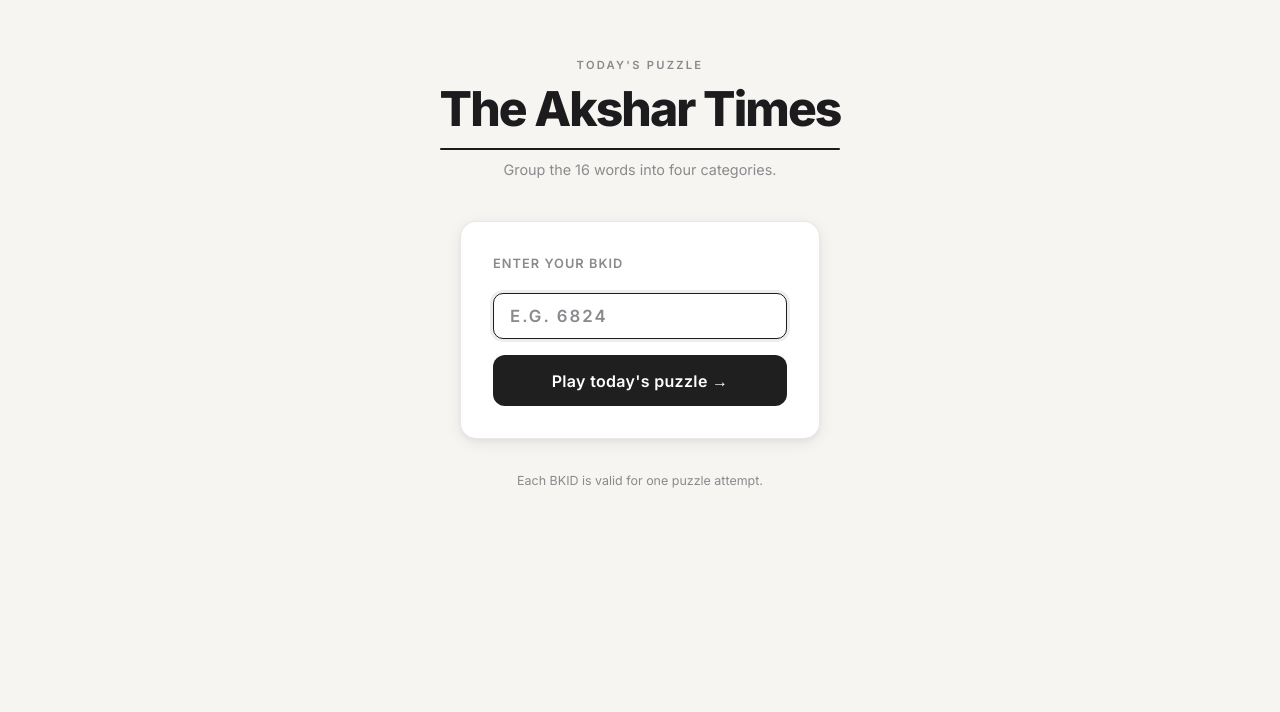
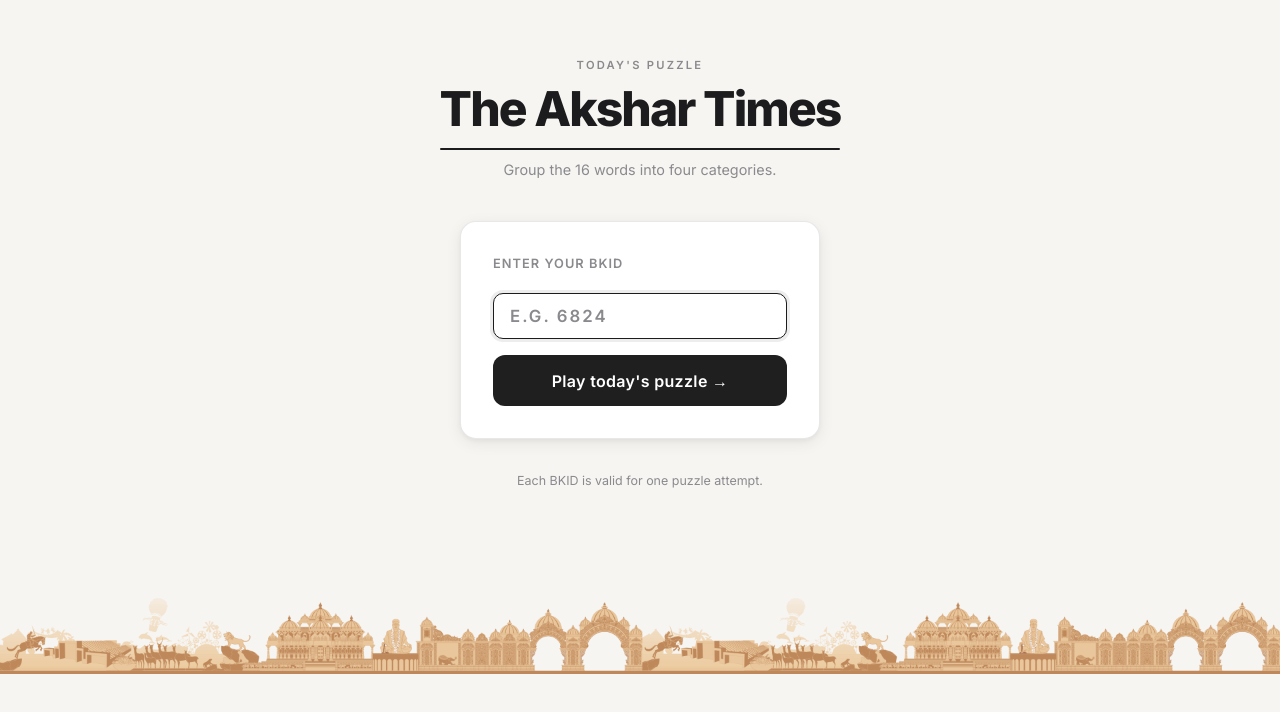
Before and after one commit to sharadrpatel/BKST_NYC, a Next.js app: page / in a window 1280 px wide. Shown: the part 126-838 px from the top of the page. Before the commit the page ends 800 px from the top, so only its background shows below. Built offline with nearby package versions, Linux system fonts and the light colour scheme; no server answers.

Commit message:
Added Design on Bottom

```diff
--- a/src/app/globals.css
+++ b/src/app/globals.css
@@ -340,3 +340,33 @@ button {
     padding: 0.5rem 0.25rem !important;
   }
 }
+
+/* ============================================================
+   Global shell
+   ============================================================ */
+
+.app-shell {
+  min-height: 100vh;
+  position: relative;
+  overflow-x: clip;
+  isolation: isolate;
+}
+
+.app-content {
+  position: relative;
+  z-index: 1;
+  padding-bottom: clamp(120px, 20vw, 260px);
+}
+
+.footer-background {
+  position: fixed;
+  inset-inline: 0;
+  bottom: 0;
+  height: clamp(120px, 20vw, 260px);
+  background-image: url('/footer_bg.png');
+  background-repeat: no-repeat;
+  background-position: center bottom;
+  background-size: 100% auto;
+  pointer-events: none;
+  z-index: 2;
+}
--- a/src/app/layout.tsx
+++ b/src/app/layout.tsx
@@ -21,7 +21,12 @@ export default function RootLayout({
 }) {
   return (
     <html lang="en" className={inter.variable}>
-      <body>{children}</body>
+      <body>
+        <div className="app-shell">
+          <div className="app-content">{children}</div>
+          <div aria-hidden="true" className="footer-background" />
+        </div>
+      </body>
     </html>
   );
 }
```
Also changed, not shown: public/.svg (added), public/footer_bg.png (added).
